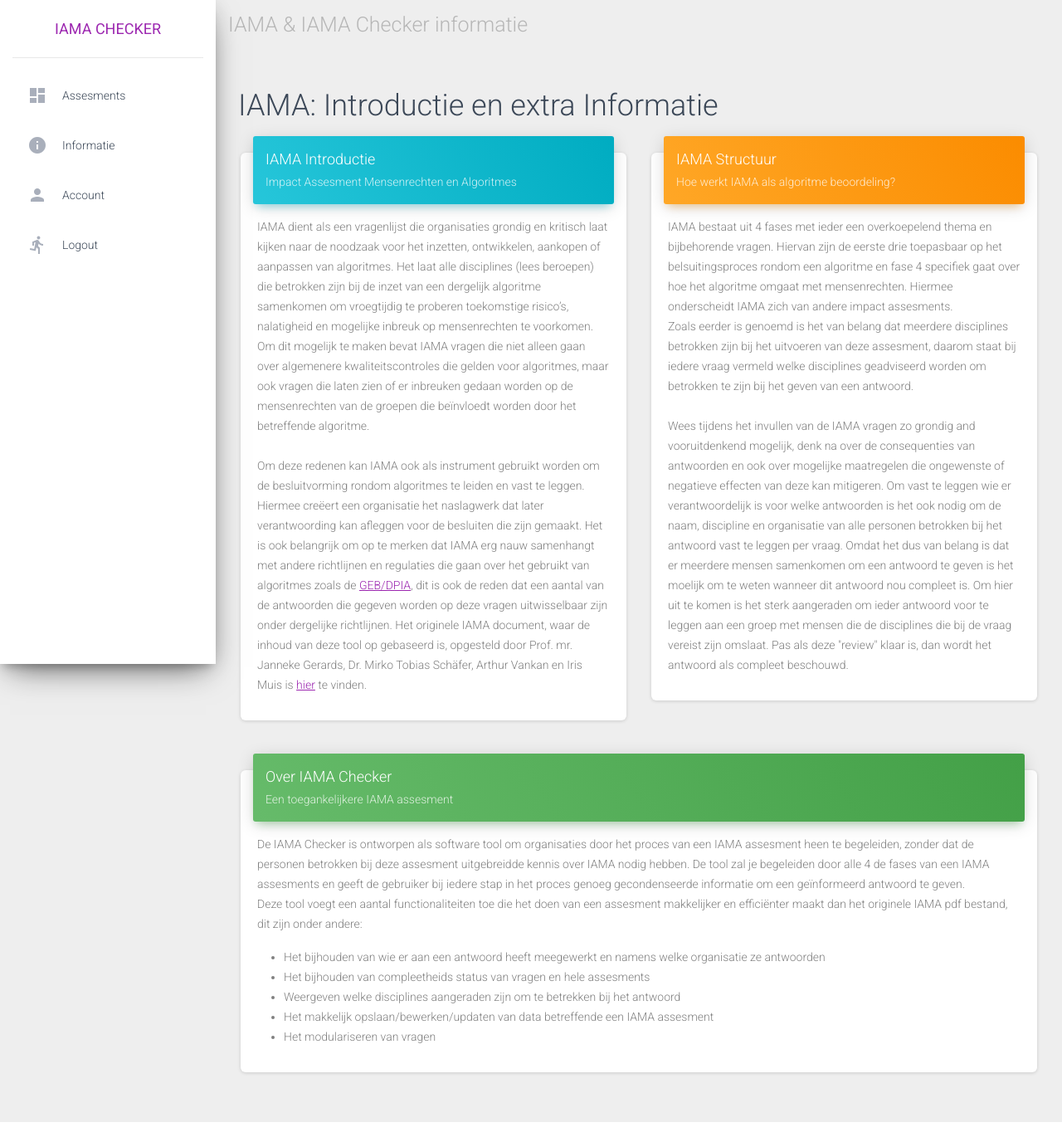
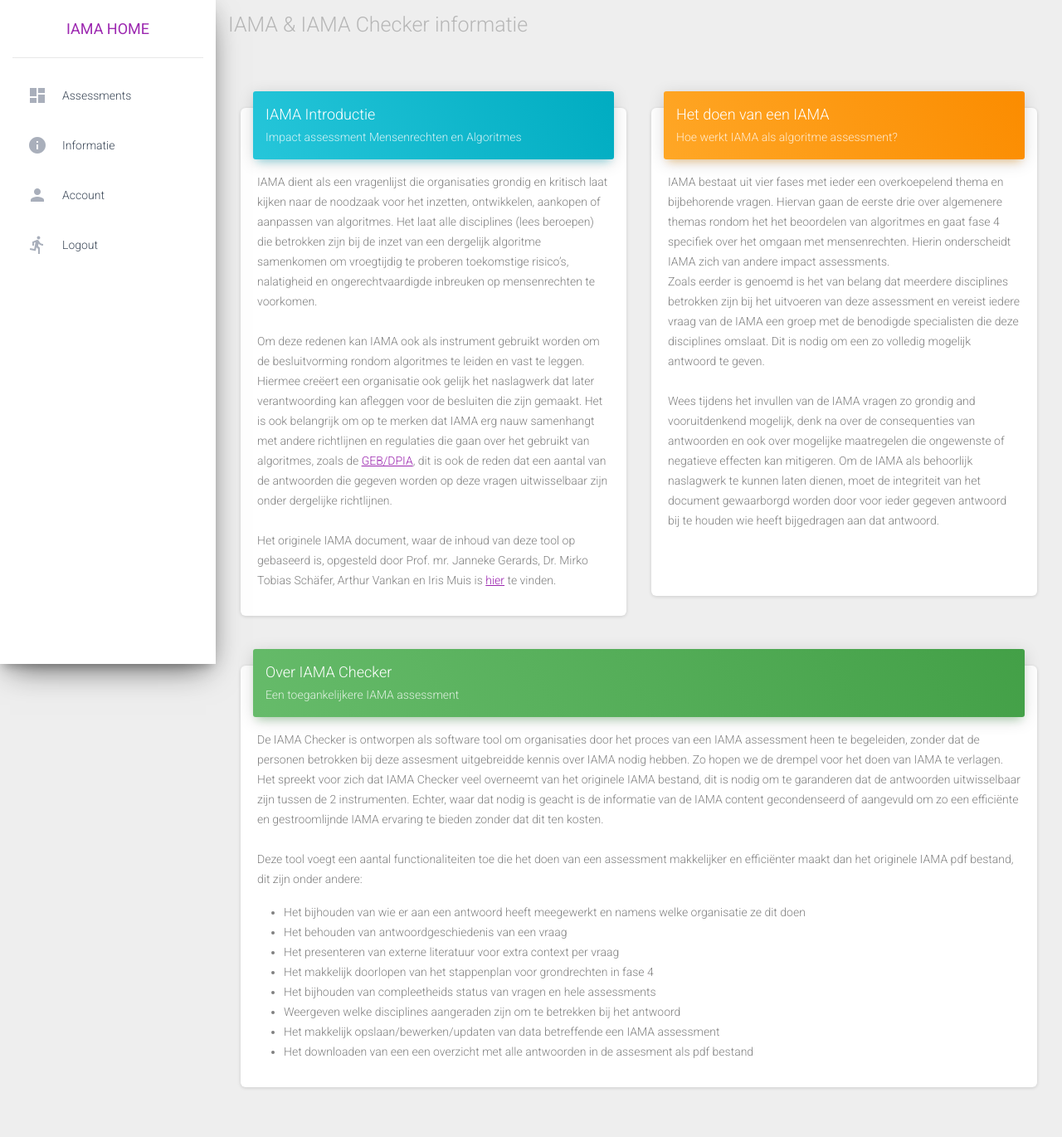
Before and after one commit to KoenBron/IAMA-checker, a Django app: page /info in a window 1280 px wide. Shown: the whole page at 83% size. Run offline with Django 3.2, Linux system fonts and the light colour scheme; the visitor is signed in with stand-in values (Sample User, id 1); some libraries are stand-ins or nearby versions.

Commit message:
Grammar and UI update

```diff
--- a/iama_checker/base/templates/base/base.html
+++ b/iama_checker/base/templates/base/base.html
@@ -62,8 +62,8 @@
             </div>
           </div>
           <div style="margin-right:1em; margin-top:0.5em" class="navbar-wrapper">
+              {% block download %}{% endblock %}
               {% block add_editor %}{% endblock %}
-              {% block download %}{% endblock %}
           </div>
 
         </div>
--- a/iama_checker/base/templates/base/info.html
+++ b/iama_checker/base/templates/base/info.html
@@ -6,24 +6,22 @@ IAMA & IAMA Checker informatie
 
 {% block content %}
 <div class="row">
-  <h2 class="iama">IAMA: Introductie en extra Informatie</h2>
-</div>
-<div class="row">
     <div class="col">
         <div class="card">
             <div class="card-header card-header-info">
                 <h4 class="card-title">IAMA Introductie</h4>
-                <p class="card-category">Impact Assesment Mensenrechten en Algoritmes</p>
+                <p class="card-category">Impact assessment Mensenrechten en Algoritmes</p>
             </div>
             <div class="card-body">
                 <p style="color: grey">
                     IAMA dient als een vragenlijst die organisaties grondig en kritisch laat kijken naar de noodzaak voor het inzetten, ontwikkelen, aankopen of aanpassen van algoritmes.
-                     Het laat alle disciplines (lees beroepen) die betrokken zijn bij de inzet van een dergelijk algoritme samenkomen om vroegtijdig te proberen  toekomstige risico’s, nalatigheid en mogelijke inbreuk op mensenrechten te voorkomen.
-                     Om dit mogelijk te maken bevat IAMA vragen die niet alleen gaan over algemenere kwaliteitscontroles die gelden voor algoritmes, maar ook vragen die laten zien of er inbreuken gedaan worden op de mensenrechten van de groepen die beïnvloedt worden door het betreffende algoritme.
+                     Het laat alle disciplines (lees beroepen) die betrokken zijn bij de inzet van een dergelijk algoritme samenkomen om vroegtijdig te proberen  toekomstige risico’s, nalatigheid en ongerechtvaardigde inbreuken op mensenrechten te voorkomen.
                      <br>
                      <br>
-                     Om deze redenen kan IAMA ook als instrument gebruikt worden om de besluitvorming rondom algoritmes te leiden en vast te leggen. Hiermee creëert een organisatie het naslagwerk dat later verantwoording kan afleggen voor de besluiten die zijn gemaakt.
-                     Het is ook belangrijk om op te merken dat IAMA erg nauw samenhangt met andere richtlijnen en regulaties die gaan over het gebruikt van algoritmes zoals de <a target="_blank" rel="noopener noreferrer" href="https://www.autoriteitpersoonsgegevens.nl/themas/basis-avg/praktisch-avg/data-protection-impact-assessment-dpia"><u>GEB/DPIA</u></a>, dit is ook de reden dat een aantal van de antwoorden die gegeven worden op deze vragen uitwisselbaar zijn onder dergelijke richtlijnen.
+                     Om deze redenen kan IAMA ook als instrument gebruikt worden om de besluitvorming rondom algoritmes te leiden en vast te leggen. Hiermee creëert een organisatie ook gelijk het naslagwerk dat later verantwoording kan afleggen voor de besluiten die zijn gemaakt.
+                     Het is ook belangrijk om op te merken dat IAMA erg nauw samenhangt met andere richtlijnen en regulaties die gaan over het gebruikt van algoritmes, zoals de <a target="_blank" rel="noopener noreferrer" href="https://www.autoriteitpersoonsgegevens.nl/themas/basis-avg/praktisch-avg/data-protection-impact-assessment-dpia"><u>GEB/DPIA</u></a>, dit is ook de reden dat een aantal van de antwoorden die gegeven worden op deze vragen uitwisselbaar zijn onder dergelijke richtlijnen.
+                     <br>
+                     <br>
                      Het originele IAMA document, waar de inhoud van deze tool op gebaseerd is, opgesteld door Prof. mr. Janneke Gerards, Dr. Mirko Tobias Schäfer, Arthur Vankan en Iris Muis is <a target="_blank" rel="noopener noreferrer" href="https://www.rijksoverheid.nl/documenten/rapporten/2021/02/25/impact-assessment-mensenrechten-en-algoritmes"><u>hier</u></a> te vinden.
                 </p>
             </div>
@@ -32,22 +30,23 @@ IAMA & IAMA Checker informatie
     <div class="col">
         <div class="card">
             <div class="card-header card-header-warning">
-                <h4 class="card-title">IAMA Structuur</h4>
-                <p class="card-category">Hoe werkt IAMA als algoritme beoordeling?</p>
+                <h4 class="card-title">Het doen van een IAMA</h4>
+                <p class="card-category">Hoe werkt IAMA als algoritme assessment?</p>
             </div>
             <div class="card-body">
                 <p style="color: grey">
-                    IAMA bestaat uit 4 fases met ieder een overkoepelend thema en bijbehorende vragen.
-                     Hiervan zijn de eerste drie toepasbaar op het belsuitingsproces rondom een algoritme en fase 4 specifiek gaat over hoe het algoritme omgaat met mensenrechten.
-                     Hiermee onderscheidt IAMA zich van andere impact assesments.
+                    IAMA bestaat uit vier fases met ieder een overkoepelend thema en bijbehorende vragen.
+                     Hiervan gaan de eerste drie over algemenere themas rondom het het beoordelen van algoritmes en gaat fase 4 specifiek over het omgaan met mensenrechten.
+                     Hierin onderscheidt IAMA zich van andere impact assessments.
                      <br>
-                     Zoals eerder is genoemd is het van belang dat meerdere disciplines betrokken zijn bij het uitvoeren van deze assesment, daarom staat bij iedere vraag vermeld welke disciplines geadviseerd worden om betrokken te zijn bij het geven van een antwoord.
+                     Zoals eerder is genoemd is het van belang dat meerdere disciplines betrokken zijn bij het uitvoeren van deze assessment en vereist iedere vraag van de IAMA een groep met de benodigde specialisten die deze disciplines omslaat. Dit is nodig om een zo volledig mogelijk antwoord te geven.
                      <br>
                      <br>
-                     Wees tijdens het invullen van de IAMA vragen zo grondig and vooruitdenkend mogelijk, denk na over de consequenties van antwoorden en ook over mogelijke maatregelen die ongewenste of negatieve effecten van deze kan mitigeren.
-                     Om vast te leggen wie er verantwoordelijk is voor welke antwoorden is het ook nodig om de naam, discipline en organisatie van alle personen betrokken bij het antwoord vast te leggen per vraag.
-                     Omdat het dus van belang is dat er meerdere mensen samenkomen om een antwoord te geven is het moelijk om te weten wanneer dit antwoord nou compleet is. Om hier uit te komen is het sterk aangeraden om ieder antwoord voor te leggen aan een groep met mensen die de disciplines die bij de vraag vereist zijn omslaat. Pas als deze "review" klaar is, dan wordt het antwoord als compleet beschouwd.
-
+                     Wees tijdens het invullen van de IAMA vragen zo grondig and vooruitdenkend mogelijk, denk na over de consequenties van antwoorden en ook over mogelijke maatregelen die ongewenste of negatieve effecten kan mitigeren.
+                     Om de IAMA als behoorlijk naslagwerk te kunnen laten dienen, moet de integriteit van het document gewaarborgd worden door voor ieder gegeven antwoord bij te houden wie heeft bijgedragen aan dat antwoord.
+                    <br>
+                    <br>
+                    <br>
                 </p>
             </div>
         </div>
@@ -58,21 +57,27 @@ IAMA & IAMA Checker informatie
         <div class="card">
             <div class="card-header card-header-success">
                 <h4 class="card-title">Over IAMA Checker</h4>
-                <p class="card-category">Een toegankelijkere IAMA assesment</p>
+                <p class="card-category">Een toegankelijkere IAMA assessment</p>
             </div>
             <div class="card-body">
                 <p style="color: grey;">
-                    De IAMA Checker is ontworpen als software tool om organisaties door het proces van een IAMA assesment heen te begeleiden, zonder dat de personen betrokken bij deze assesment uitgebreidde kennis over IAMA nodig hebben.
-                    De tool zal je begeleiden door alle 4 de fases van een IAMA assesments en geeft de gebruiker bij iedere stap in het proces genoeg gecondenseerde informatie om een geïnformeerd antwoord te geven.
+                    De IAMA Checker is ontworpen als software tool om organisaties door het proces van een IAMA assessment heen te begeleiden, zonder dat de personen betrokken bij deze assesment uitgebreidde kennis over IAMA nodig hebben.
+                    Zo hopen we de drempel voor het doen van IAMA te verlagen.
+                    Het spreekt voor zich dat IAMA Checker veel overneemt van het originele IAMA bestand, dit is nodig om te garanderen dat de antwoorden uitwisselbaar zijn tussen de 2 instrumenten.
+                    Echter, waar dat nodig is geacht is de informatie van de IAMA content gecondenseerd of aangevuld om zo een efficiënte en gestroomlijnde IAMA ervaring te bieden zonder dat dit ten kosten.
                     <br>
-                    Deze tool voegt een aantal functionaliteiten toe die het doen van een assesment makkelijker en efficiënter maakt dan het originele IAMA pdf bestand,
+                    <br>
+                    Deze tool voegt een aantal functionaliteiten toe die het doen van een assessment makkelijker en efficiënter maakt dan het originele IAMA pdf bestand,
                     dit zijn onder andere:
                     <ul style="color:grey">
-                      <li>Het bijhouden van wie er aan een antwoord heeft meegewerkt en namens welke organisatie ze antwoorden</li>
-                      <li>Het bijhouden van compleetheids status van vragen en hele assesments</li>
+                      <li>Het bijhouden van wie er aan een antwoord heeft meegewerkt en namens welke organisatie ze dit doen</li>
+                      <li>Het behouden van antwoordgeschiedenis van een vraag</li>
+                      <li>Het presenteren van externe literatuur voor extra context per vraag</li>
+                      <li>Het makkelijk doorlopen van het stappenplan voor grondrechten in fase 4</li>
+                      <li>Het bijhouden van compleetheids status van vragen en hele assessments</li>
                       <li>Weergeven welke disciplines aangeraden zijn om te betrekken bij het antwoord</li>
-                      <li>Het makkelijk opslaan/bewerken/updaten van data betreffende een IAMA assesment</li>
-                      <li>Het modulariseren van vragen</li>
+                      <li>Het makkelijk opslaan/bewerken/updaten van data betreffende een IAMA assessment</li>
+                      <li>Het downloaden van een een overzicht met alle antwoorden in de assesment als pdf bestand</li>
                     </ul>
                 </p>
             </div>
--- a/iama_checker/base/templates/base/law_detail.html
+++ b/iama_checker/base/templates/base/law_detail.html
@@ -8,7 +8,7 @@
 
 {% block add_editor %}
 {% include "includes/question_history.html" with question=question question_history=question_history %}
-<a href="{% url 'base:search_editor' assesment.id %}?next={{ request.path }}" class="btn btn-primary btn-round">Voeg editor toe aan assemsent +</a>
+<a href="{% url 'base:search_editor' assesment.id %}?next={{ request.path }}" class="btn btn-info btn-round">Voeg editor toe aan assemsent +</a>
 {% endblock %}
 
 {% block content %}
@@ -54,7 +54,7 @@
                     </center>
                     {% if question.question_context %}
                         <div class="text-center">
-                            <button class="btn btn-secundary" style="padding-left:5em;padding-right:5em;" type="button" data-bs-toggle="collapse" data-bs-target="#question_context">Vraag context en uitleg</button>
+                            <button class="btn btn-secundary" style="padding-left:5em;padding-right:5em;" type="button" data-bs-toggle="collapse" data-bs-target="#question_context">KLik hier voor vraag context en uitleg</button>
                         </div>
                         <div class="collapse border rounded" id="question_context" style="border-color: grey; background-color: #F5F5F5">
                             <p style="margin: 1em"> {{ question.question_context|safe }} </p>
--- a/iama_checker/base/templates/base/q_detail.html
+++ b/iama_checker/base/templates/base/q_detail.html
@@ -8,7 +8,7 @@
 
 {% block add_editor %}
 {% include "includes/question_history.html" with question=question question_history=question_history %}
-<a href="{% url 'base:search_editor' assesment.id %}?next={{ request.path }}" class="btn btn-primary btn-round">Voeg editor toe aan assemsent +</a>
+<a href="{% url 'base:search_editor' assesment.id %}?next={{ request.path }}" class="btn btn-info btn-round">Voeg editor toe aan assemsent +</a>
 {% endblock %}
 
 {% block content %}
@@ -53,7 +53,7 @@
                         <p><h4><i>{{ question.question_text|safe }}</i></h4></p>
                     </center>
                     <div class="text-center">
-                        <button class="btn btn-secundary" style="padding-left:5em;padding-right:5em;" type="button" data-bs-toggle="collapse" data-bs-target="#question_context">Vraag context en uitleg</button>
+                        <button class="btn btn-secundary" style="padding-left:5em;padding-right:5em;" type="button" data-bs-toggle="collapse" data-bs-target="#question_context">Klik hier voor vraag context en uitleg</button>
                     </div>
                     <div class="collapse border rounded" id="question_context" style="border-color: grey; background-color: #F5F5F5">
                       <p style="margin: 1em"> {{ question.question_context|safe }} </p>
--- a/iama_checker/base/templates/base/q_index.html
+++ b/iama_checker/base/templates/base/q_index.html
@@ -8,11 +8,11 @@
         {% if question.question_number == 0 %}
             {% if current_question == question.id %}
                 <a href="{% url 'base:question_detail' assesment.id question.id %}" class="list-group-item list-group-item-light list-group-item-action active border-bottom border-top">
-                    Onderdeel {{ question.question_phase }}: {{ question.question_title }}
+                    Fase {{ question.question_phase }} overzicht: {{ question.question_title }}
                 </a>
             {% else %}
                 <a href="{% url 'base:question_detail' assesment.id question.id %}" class="list-group-item list-group-item-light list-group-item-action border-bottom border-top">
-                    Onderdeel {{ question.question_phase }}: {{ question.question_title }}
+                    Fase {{ question.question_phase }} overzicht: {{ question.question_title }}
                 </a>
             {% endif %}
         {% else %}
--- a/iama_checker/base/templates/base/sidebar.html
+++ b/iama_checker/base/templates/base/sidebar.html
@@ -1,6 +1,6 @@
 <div class="sidebar" data-color="purple" data-background-color="white">
     <div class="logo">
-    <div class="simple-text logo-normal"><a href="{% url 'base:landing_page' %}">IAMA Checker</a></div>
+    <div class="simple-text logo-normal"><a href="{% url 'base:landing_page' %}">IAMA Home</a></div>
     </div>
     <div class="sidebar-wrapper">
       <ul class="nav">
@@ -9,7 +9,7 @@
         <li class="nav-item {% if 'index' in segment %} active {% endif %}">
         <a class="nav-link" href="{% url 'base:home' %}">
             <i class="material-icons">dashboard</i>
-            <p>Assesments</p>
+            <p>Assessments</p>
           </a>
         </li>
 
--- a/iama_checker/base/templates/includes/question_history.html
+++ b/iama_checker/base/templates/includes/question_history.html
@@ -1,4 +1,4 @@
-<a href="#" style="margin-right: 1.5em" class="btn btn-info btn-round" data-bs-toggle="modal" data-bs-target="#question_history">
+<a href="#" style="margin-right: 1.5em" class="btn btn-primary btn-round" data-bs-toggle="modal" data-bs-target="#question_history">
   Open vraag geschiedenis
   <i class="material-icons">history</i>
 </a>
--- a/iama_checker/base/views.py
+++ b/iama_checker/base/views.py
@@ -36,7 +36,7 @@ def create_assesment(request):
         else:
             # Get all the assesments associated to the logged in user en present them descendingly
             assesments_list = Assesment.objects.filter(user__pk=request.user.pk).order_by("-date_last_saved")
-            return render(request, "base/home.html", {"assesments_list": assesments_list, "error": "Voer valide dat in!"})
+            return render(request, "base/home.html", {"assesments_list": assesments_list, "error": "Voer valide data in!"})
 
 @login_required
 def delete_assesment(request, assesment_id):
--- a/iama_checker/summary/create_summary/templates/summary.html
+++ b/iama_checker/summary/create_summary/templates/summary.html
@@ -16,7 +16,7 @@
 <body>
 <hgroup>
     <h1>IAMA overzicht voor {{ assessment_name }}</h1>
-    <h6>Dit is een samenvattend bestand dat de huidige staat van de (deels) ingevulde IAMA representeerd zoals deze is uitgewerkt in IAMA. Hierin zijn de antwoorden op de vragen in de IAMA te vinden en de uitwerking van het grondrechten stappenplan voor de verschillende grondrechten zoals deze zijn toegevevoegd in de originele IAMA uitwerking. In deze samenvatting valt niet te zien wie er aan welke antwoorden heeft meegewerkt en andere speciale features die wel beschikbaar zijn in IAMA Checker. Voor meer vragen over de IAMA kan men terecht bij de groep die verantwoordelijk is voor het uitvoeren van de IAMA.</h6>
+    <h6>Dit is een samenvattend bestand dat de huidige staat van de (deels) ingevulde IAMA representeerd zoals deze is uitgewerkt in IAMA Checker. Hierin zijn de antwoorden op de vragen in de IAMA te vinden en de uitwerking van het grondrechten stappenplan voor de verschillende grondrechten zoals deze zijn toegevevoegd in de originele IAMA uitwerking. In deze samenvatting valt niet te zien wie er aan welke antwoorden heeft meegewerkt en andere speciale features die wel beschikbaar zijn in IAMA Checker. Voor meer vragen over de IAMA kan men terecht bij de groep die verantwoordelijk is voor het uitvoeren van de IAMA.</h6>
 <hgroup>
 <div id="responsible">
     <b>Eindverantwoordelijken:</b>
```
Also changed, not shown: iama_checker/base/templates/base/detail.html (+7 -7 lines), iama_checker/base/templates/base/home.html (+14 -14 lines), iama_checker/base/templates/base/landing_page.html (+7 -7 lines), iama_checker/base/templates/base/tutorial.html (+6 -6 lines), iama_checker/input.html (+3 -46 lines).
